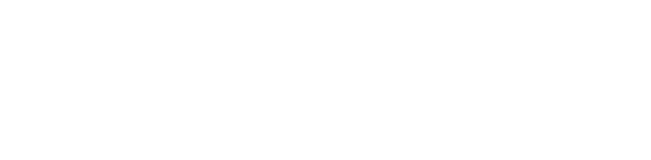
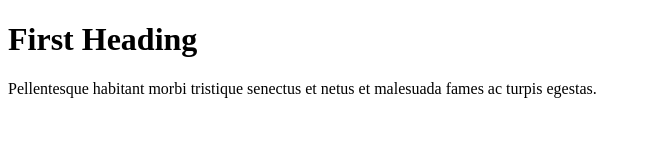
Before and after one commit to xenioushk/joint-project, a plain HTML site: page index.html in a window 1280 px wide. Shown: the whole page, without its empty margins (0-651 px from the left). Drawn offline with Linux system fonts and the light colour scheme.

Commit message:
second commit

```diff
--- a/index.html
+++ b/index.html
@@ -6,5 +6,8 @@
     <meta name="viewport" content="width=device-width, initial-scale=1.0" />
     <title>Sample Project</title>
   </head>
-  <body></body>
+  <body>
+    <h1>First Heading</h1>
+    <p>Pellentesque habitant morbi tristique senectus et netus et malesuada fames ac turpis egestas.</p>
+  </body>
 </html>
```
